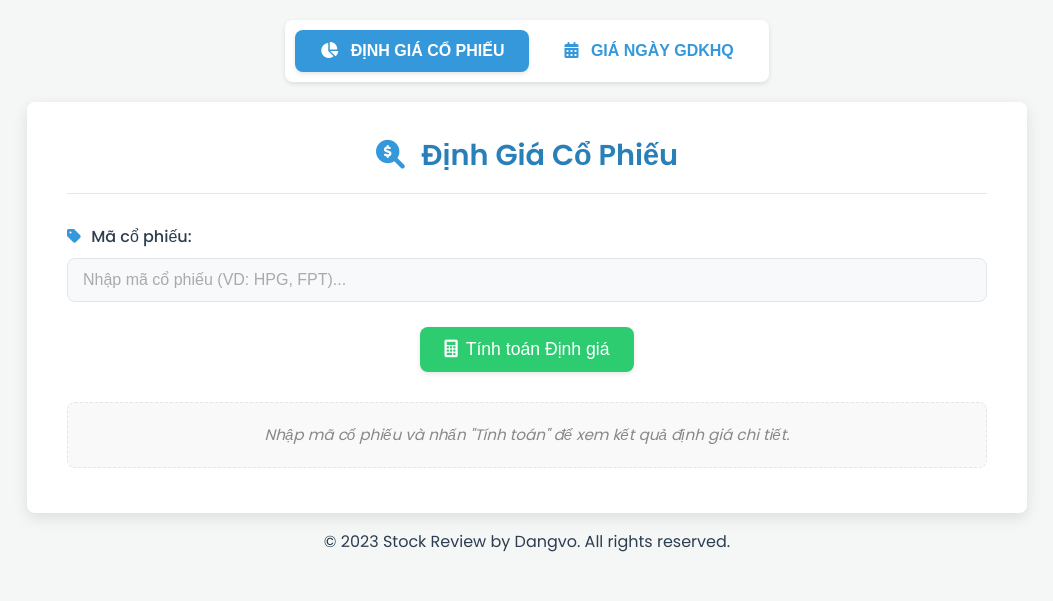
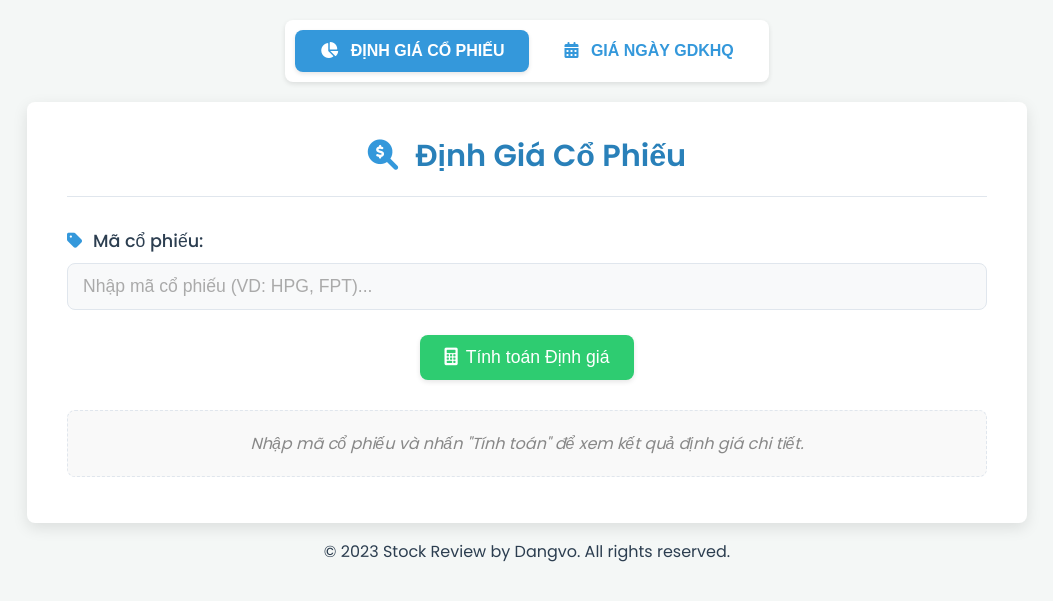
Before and after one commit to vonguyendang/micro-tools, a PHP site: page / in a window 1280 px wide. Shown: the top 601 px of the page, without its empty margins (113-1166 px from the left). Run offline with PHP 8.4, Linux system fonts and the light colour scheme.

Commit message:
Update font sizes in CSS for improved readability and consistency

```diff
--- a/stock-valuation/style.css
+++ b/stock-valuation/style.css
@@ -22,13 +22,13 @@
     --star-color: #f1c40f; /* Yellow */
 
     --font-family: 'Poppins', 'Arial', sans-serif;
-    --base-font-size: 16px;
-    --header-font-size: 1.8rem; /* ~28px */
-    --label-font-size: 1rem;   /* ~16px */
-    --input-font-size: 1rem;   /* ~16px */
+    --base-font-size: 20px;
+    --header-font-size: 1.9rem; /* ~30px */
+    --label-font-size: 1.1rem;  /* ~17.5px */
+    --input-font-size: 1.1rem;  /* ~17.5px */
     --button-font-size: 1.1rem; /* ~17.5px */
-    --result-font-size: 0.95rem; /* ~15px */
-    --small-font-size: 0.85rem; /* ~13.5px */
+    --result-font-size: 1rem;   /* ~16px */
+    --small-font-size: 0.9rem;  /* ~14.5px */
     --border-radius: 8px;
     --transition-speed: 0.3s;
 }
```
